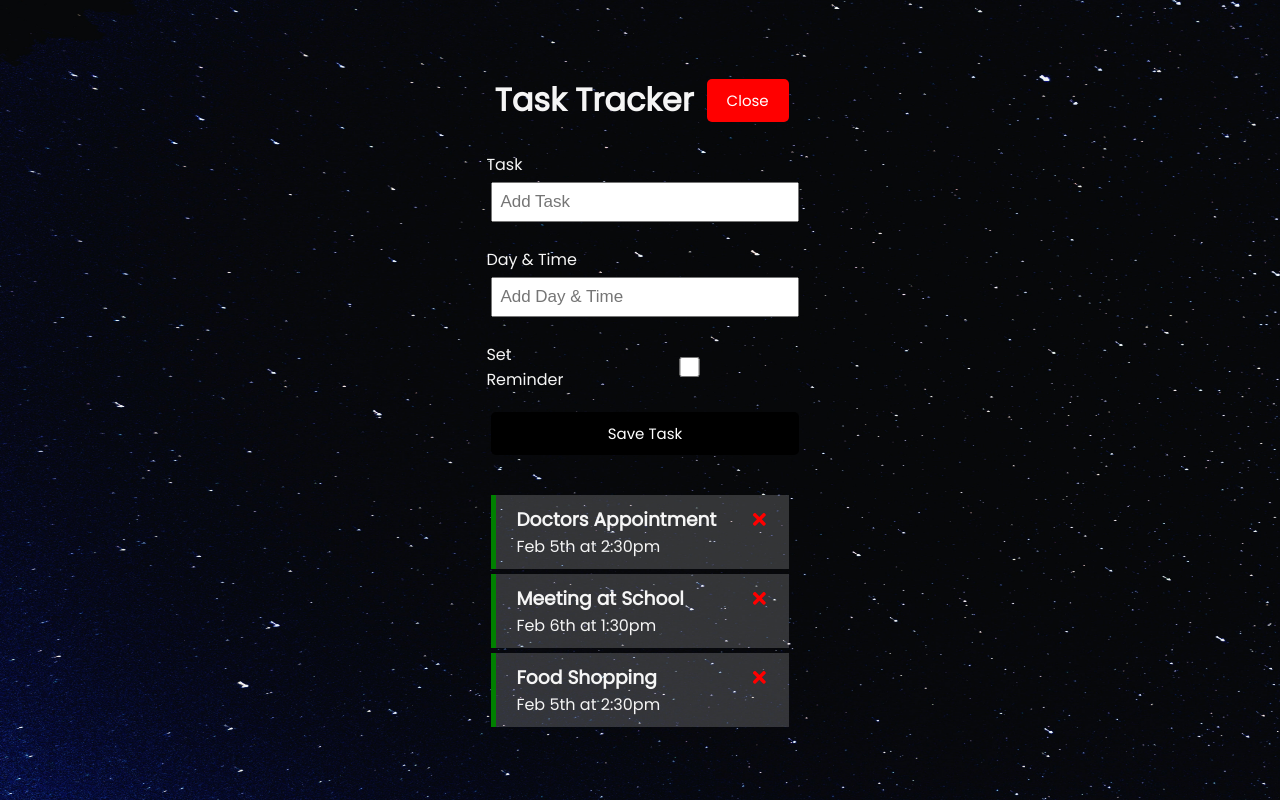
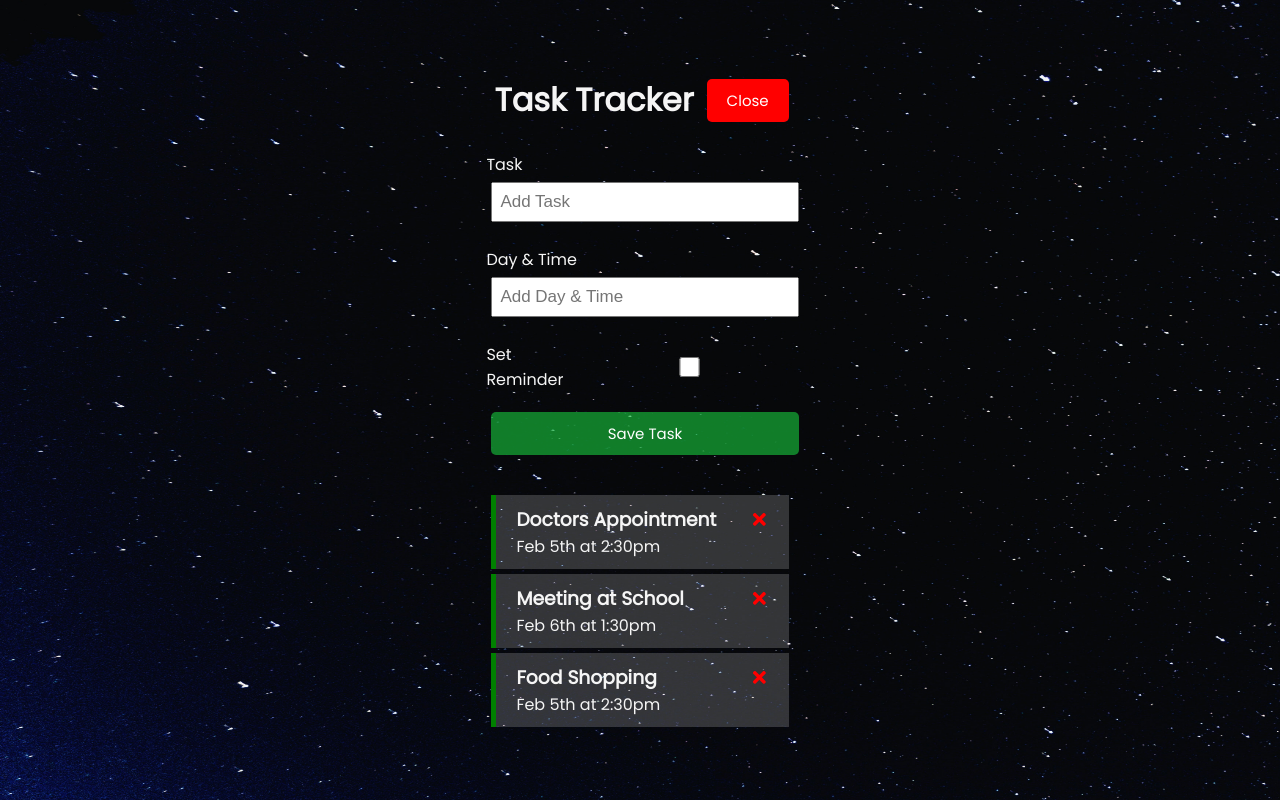
Before and after one commit to ahkar33/react-task-tracker, a React (Vite) app: page / in a window 1280 px wide. Both pictures are taken after a click on the button "Add". Built offline with nearby package versions, Linux system fonts and the light colour scheme.

Commit message:
changed btn color

```diff
--- a/src/index.css
+++ b/src/index.css
@@ -67,7 +67,7 @@ body {
 
 .btn {
   display: inline-block;
-  background: #000;
+  background: #18bf3ca4;
   color: #fff;
   border: none;
   padding: 10px 20px;
```
